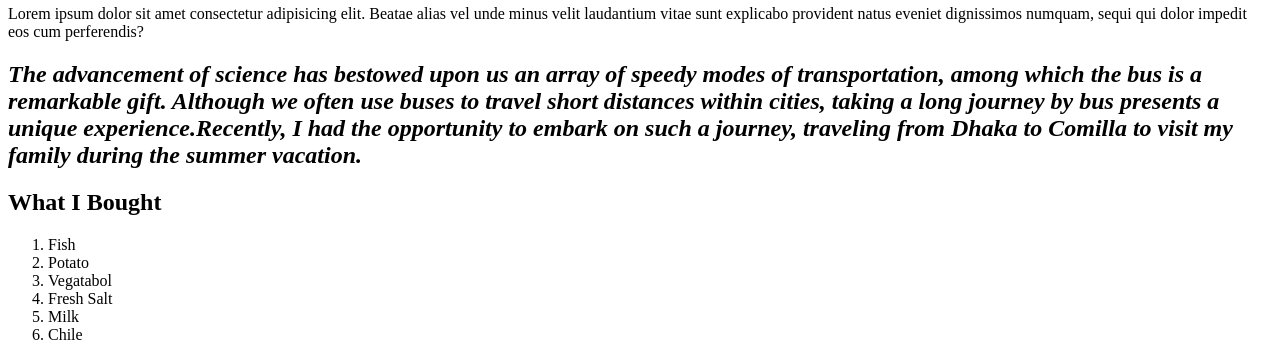
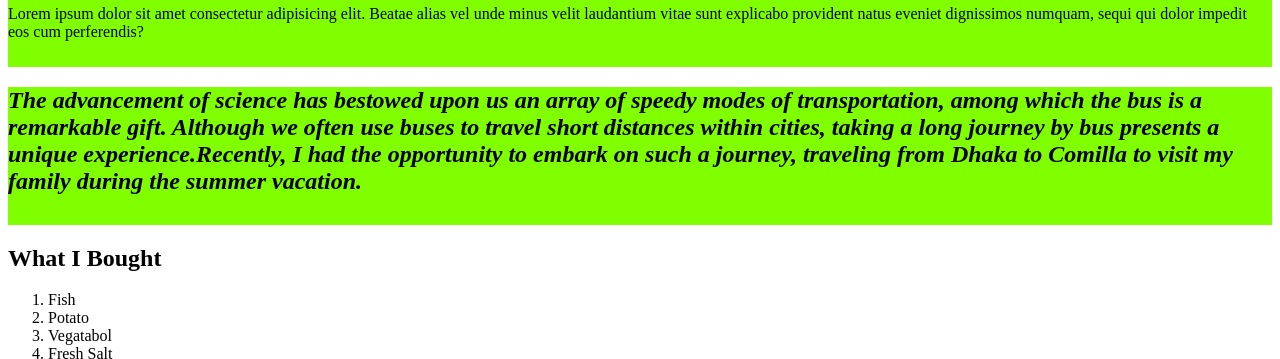
Before and after one commit to abid129456/my-first-github-website, a plain HTML site: page index.html in a window 1280 px wide. Shown: the part 62-421 px from the top of the page. Drawn offline with Linux system fonts and the light colour scheme.

Commit message:
y fist website

```diff
--- a/index.html
+++ b/index.html
@@ -4,6 +4,7 @@
     <meta charset="UTF-8">
     <meta name="viewport" content="width=device-width, initial-scale=1.0">
     <title>My First Website</title>
+    <link rel="stylesheet" href="style.css">
 </head>
   <body>
     <div>
--- /dev/null
+++ b/style.css
@@ -0,0 +1,5 @@
+div{
+    background-color: chartreuse;
+    padding-bottom: 10px;
+
+}
```
